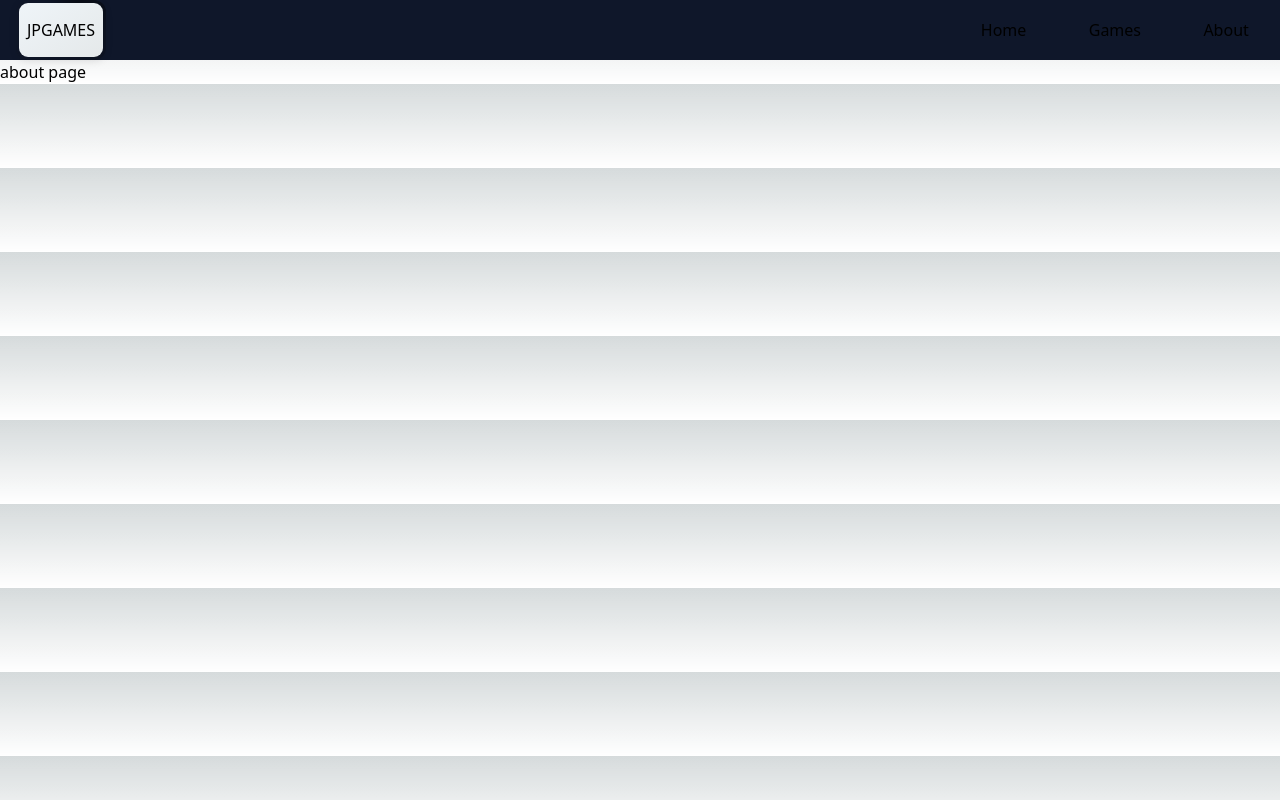
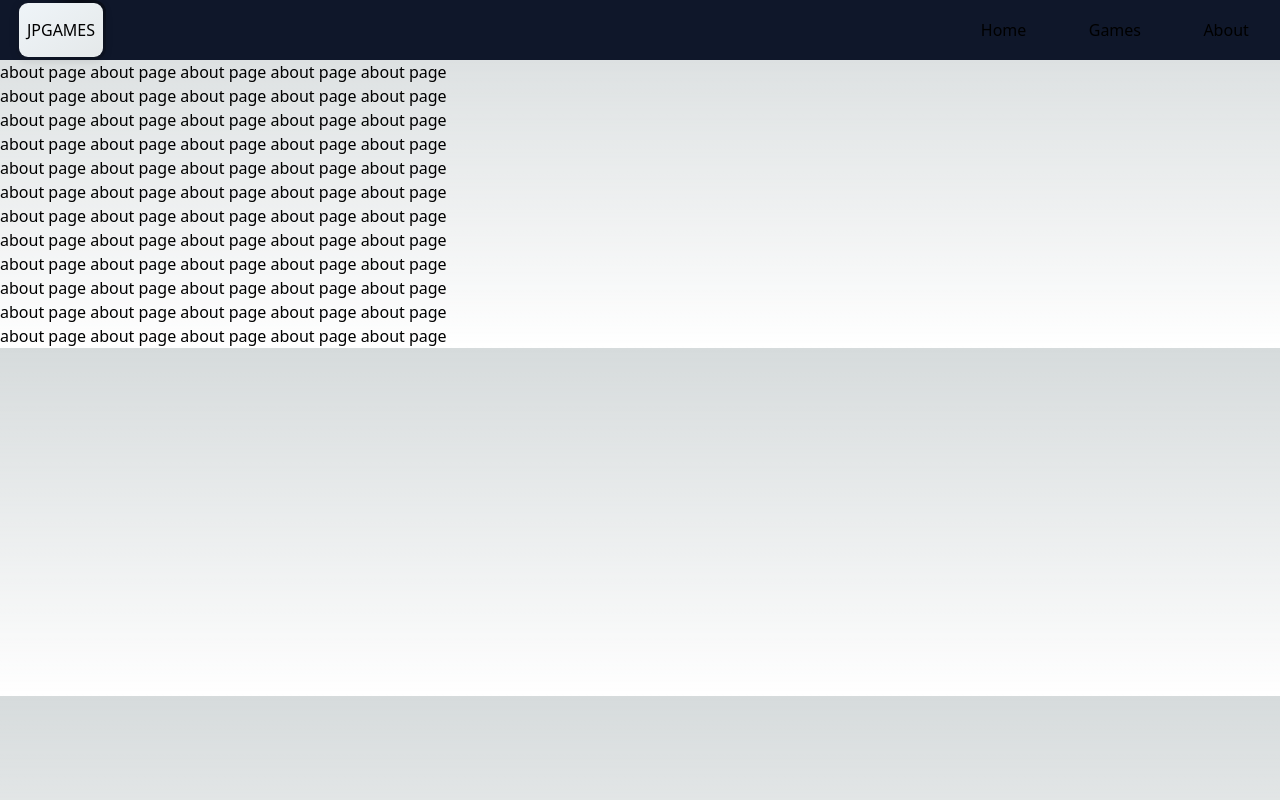
Before and after one commit to jpcodingjourney/JPGames, a Next.js app: page /about in a window 1280 px wide. Built offline with nearby package versions, Linux system fonts and the light colour scheme.

Commit message:
Navbar testing

```diff
--- a/src/components/Navbar.js
+++ b/src/components/Navbar.js
@@ -1,9 +1,24 @@
 import Link from "next/link";
 import styles from "@component/styles/Home.module.css";
-import { useState } from "react";
+import { useState, useEffect, useRef } from "react";
 
 const Navbar = () => {
   const [showMenu, setShowMenu] = useState(false);
+  const ref = useRef(null);
+
+  useEffect(() => {
+    const handleClickOutside = (event) => {
+      if (ref.current && !ref.current.contains(event.target)) {
+        setShowMenu(false);
+      }
+    };
+
+    document.addEventListener("mousedown", handleClickOutside);
+
+    return () => {
+      document.removeEventListener("mousedown", handleClickOutside);
+    };
+  }, [ref]);
 
   return (
     <div className="relative">
@@ -31,6 +46,7 @@ const Navbar = () => {
           </button>
         </div>
         <div
+          ref={ref}
           className={`${
             showMenu ? "block" : "hidden"
           } absolute z-20 top-16 right-10 w-400 bg-gray-900 py-2 px-3`}
@@ -38,22 +54,26 @@ const Navbar = () => {
           <Link
             href="/"
             className="block mb-4 hover:bg-slate-700 rounded hover:rounded navlink"
+            onClick={() => setShowMenu(false)}
           >
             Home
           </Link>
           <Link
             href="/games"
             className="block mb-4 hover:bg-slate-700 rounded hover:rounded navlink"
+            onClick={() => setShowMenu(false)}
           >
             Games
           </Link>
           <Link
             href="/about"
             className="block mb-4 hover:bg-slate-700 rounded hover:rounded navlink"
+            onClick={() => setShowMenu(false)}
           >
             About
           </Link>
         </div>
+
         {showMenu ? null : (
           <div className="hidden lg:block">
             <Link
--- a/src/pages/about.js
+++ b/src/pages/about.js
@@ -1,5 +1,29 @@
+import React from "react";
+import Head from "next/head";
+
 const About = () => {
-  return <div>about page</div>;
+  return (
+    <>
+      <Head>
+        <title>JPGAMES</title>
+        <meta name="description" content="Generated by create next app" />
+        <meta name="viewport" content="width=device-width, initial-scale=1" />
+        <link rel="icon" href="/favicon.ico" />
+      </Head>
+      <div>about page about page about page about page about page</div>
+      <div>about page about page about page about page about page</div>
+      <div>about page about page about page about page about page</div>
+      <div>about page about page about page about page about page</div>
+      <div>about page about page about page about page about page</div>
+      <div>about page about page about page about page about page</div>
+      <div>about page about page about page about page about page</div>
+      <div>about page about page about page about page about page</div>
+      <div>about page about page about page about page about page</div>
+      <div>about page about page about page about page about page</div>
+      <div>about page about page about page about page about page</div>
+      <div>about page about page about page about page about page</div>
+    </>
+  );
 };
 
 export default About;
--- a/src/pages/games.js
+++ b/src/pages/games.js
@@ -1,7 +1,27 @@
 import React from "react";
+import Head from "next/head";
 
-const games = () => {
-  return <div>games page</div>;
+const Games = () => {
+  return (
+    <>
+      <Head>
+        <title>JPGAMES</title>
+        <meta name="description" content="Generated by create next app" />
+        <meta name="viewport" content="width=device-width, initial-scale=1" />
+        <link rel="icon" href="/favicon.ico" />
+      </Head>
+      <div>games page games page games page games page games page</div>
+      <div>games page games page games page games page games page</div>
+      <div>games page games page games page games page games page</div>
+      <div>games page games page games page games page games page</div>
+      <div>games page games page games page games page games page</div>
+      <div>games page games page games page games page games page</div>
+      <div>games page games page games page games page games page</div>
+      <div>games page games page games page games page games page</div>
+      <div>games page games page games page games page games page</div>
+      <div>games page games page games page games page games page</div>
+    </>
+  );
 };
 
-export default games;
+export default Games;
```
